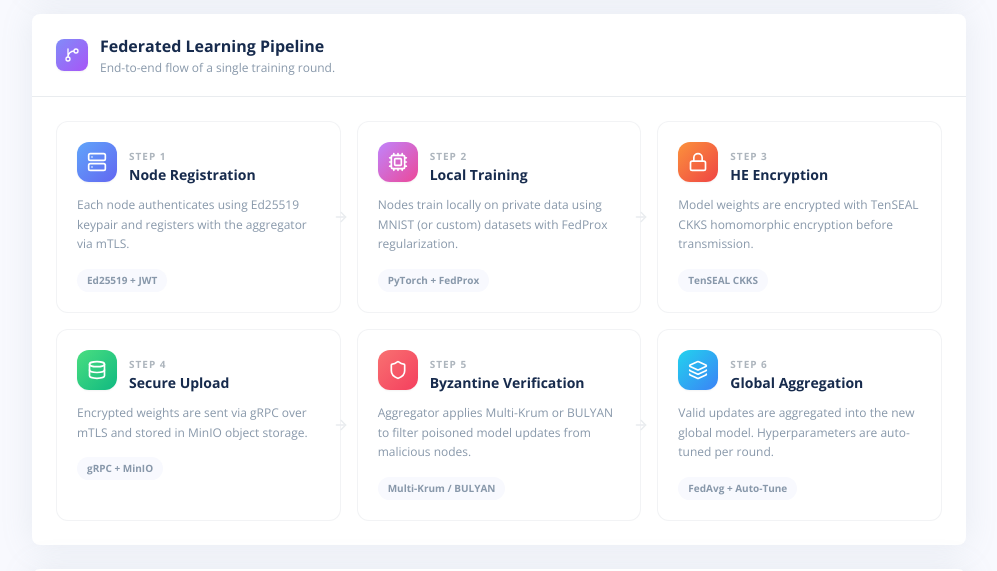
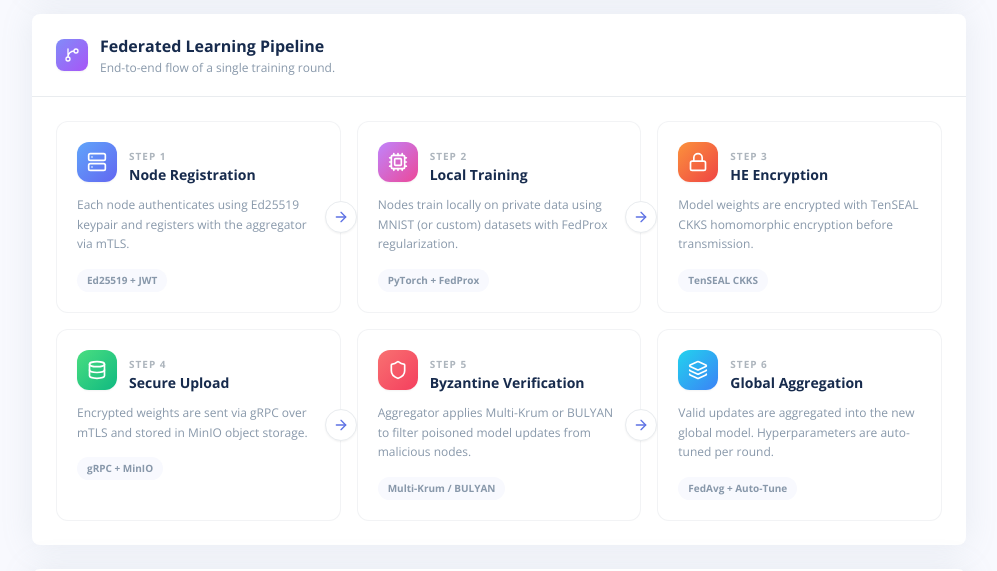
Before and after one commit to DEV-industry/Federated-Learning-Platform, a Next.js app in the folder frontend/: page /help in a window 1280 px wide. Shown: the part 1060-1631 px from the top of the page, without its empty margins (282-1279 px from the left). Built offline with nearby package versions, Linux system fonts and the light colour scheme.

Commit message:
Update FLPipelineInfographic.tsx

```diff
--- a/frontend/app/help/FLPipelineInfographic.tsx
+++ b/frontend/app/help/FLPipelineInfographic.tsx
@@ -88,11 +88,26 @@ export default function FLPipelineInfographic() {
                     {s.detail}
                   </span>
                 </div>
-                {/* Arrow connector (only between items) */}
-                {idx < steps.length - 1 && idx % 3 !== 2 && (
-                  <div className="hidden xl:flex absolute -right-2 top-1/2 -translate-y-1/2 z-10">
-                    <ArrowRight className="w-4 h-4 text-argon-lighter" />
-                  </div>
+                {/* Arrow connector */}
+                {idx < steps.length - 1 && (
+                  <>
+                    {/* Show on XL screens (3 columns) */}
+                    {idx % 3 !== 2 && (
+                      <div className="hidden xl:flex absolute -right-4 top-1/2 -translate-y-1/2 z-10 items-center justify-center">
+                        <div className="w-8 h-8 rounded-full bg-white border border-argon-lighter flex items-center justify-center shadow-sm">
+                          <ArrowRight className="w-4 h-4 text-argon-primary" />
+                        </div>
+                      </div>
+                    )}
+                    {/* Show on MD screens (2 columns) */}
+                    {idx % 2 === 0 && (
+                      <div className="hidden md:flex xl:hidden absolute -right-4 top-1/2 -translate-y-1/2 z-10 items-center justify-center">
+                        <div className="w-8 h-8 rounded-full bg-white border border-argon-lighter flex items-center justify-center shadow-sm">
+                          <ArrowRight className="w-4 h-4 text-argon-primary" />
+                        </div>
+                      </div>
+                    )}
+                  </>
                 )}
               </div>
             );
```
